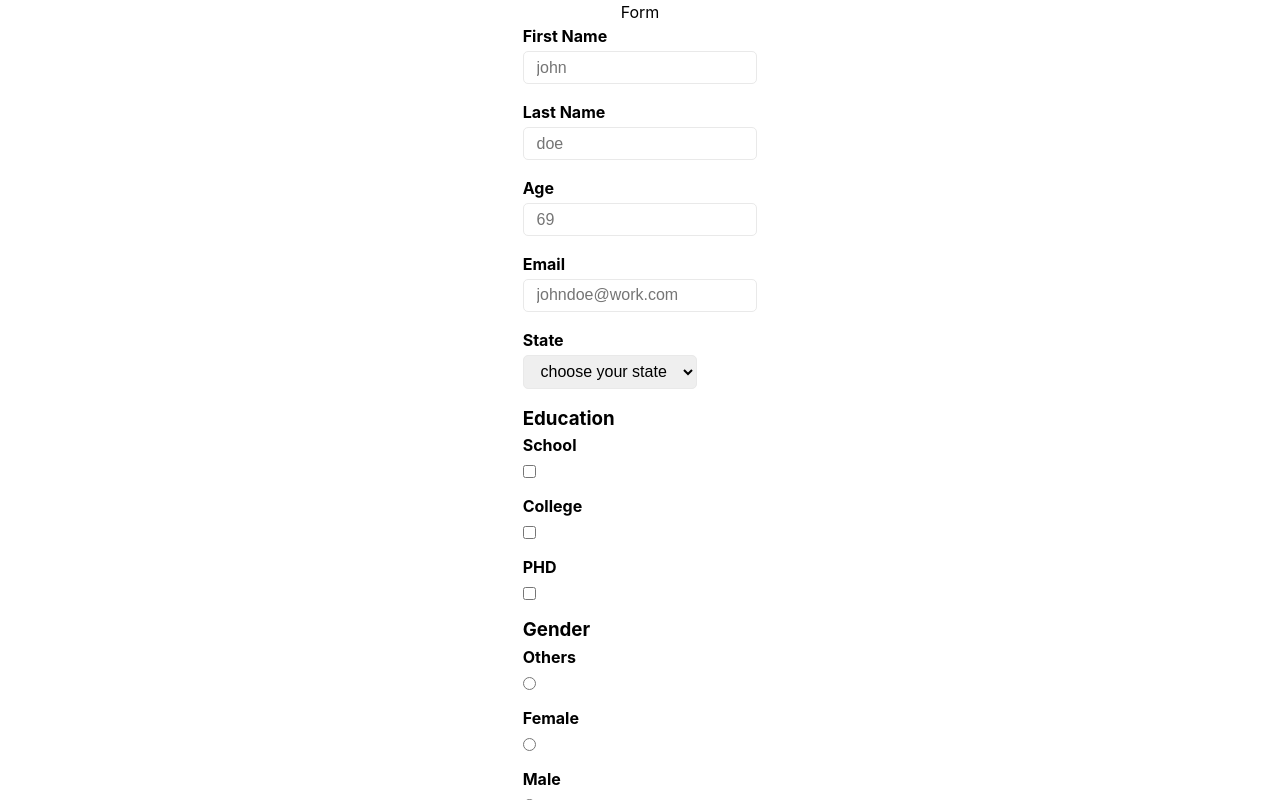
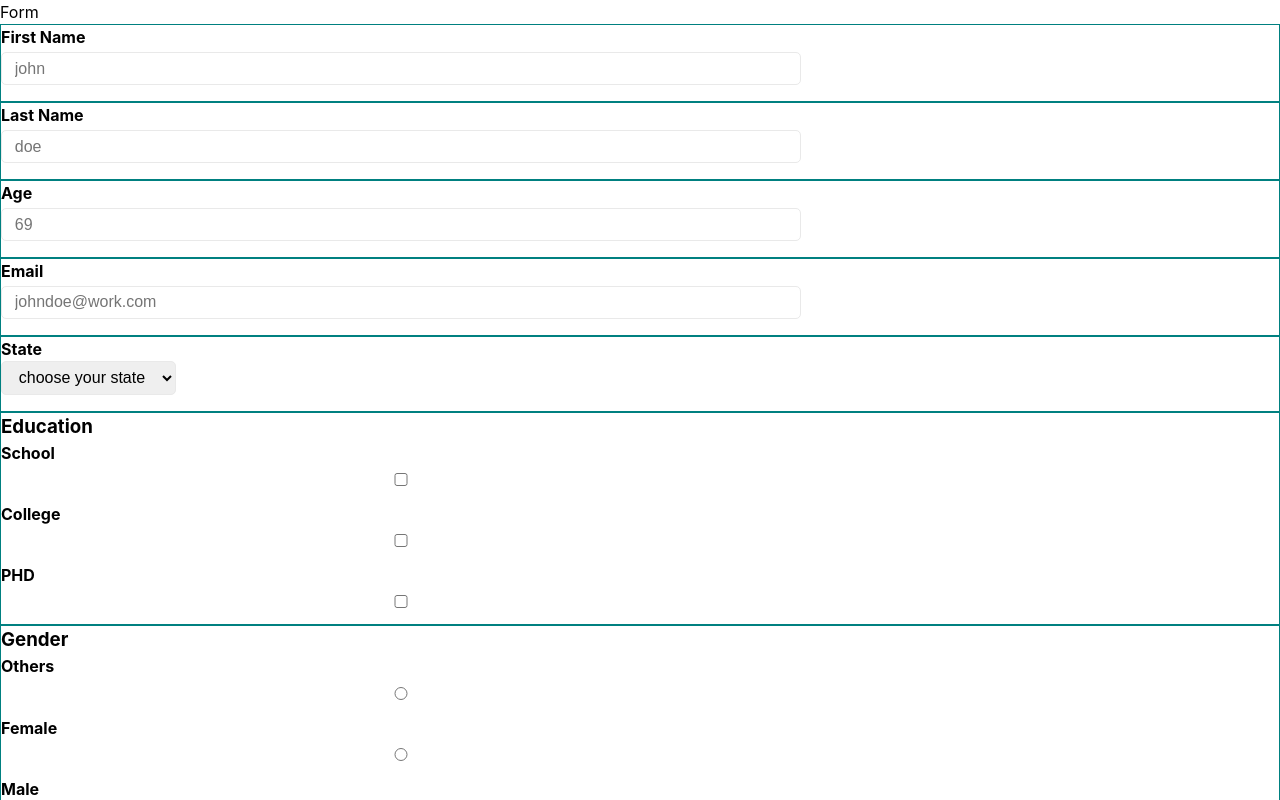
Before and after one commit to Rudrava/dynamic-component-generation, a React (Create React App) app: page / in a window 1280 px wide. Shown: the top 800 px of the page. Built offline with nearby package versions, Linux system fonts and the light colour scheme.

Commit message:
"added value tracking for multi value inputs 150402072021"

```diff
--- a/public/index.html
+++ b/public/index.html
@@ -2,42 +2,18 @@
 <html lang="en">
   <head>
     <meta charset="utf-8" />
-    <link rel="icon" href="%PUBLIC_URL%/favicon.ico" />
+    <link rel="icon" type="image/png" href="%PUBLIC_URL%/favicon.png" />
     <meta name="viewport" content="width=device-width, initial-scale=1" />
     <meta name="theme-color" content="#000000" />
     <meta
       name="description"
       content="Web site created using create-react-app"
     />
-    <link rel="apple-touch-icon" href="%PUBLIC_URL%/logo192.png" />
-    <!--
-      manifest.json provides metadata used when your web app is installed on a
-      user's mobile device or desktop. See https://developers.google.com/web/fundamentals/web-app-manifest/
-    -->
     <link rel="manifest" href="%PUBLIC_URL%/manifest.json" />
-    <!--
-      Notice the use of %PUBLIC_URL% in the tags above.
-      It will be replaced with the URL of the `public` folder during the build.
-      Only files inside the `public` folder can be referenced from the HTML.
-
-      Unlike "/favicon.ico" or "favicon.ico", "%PUBLIC_URL%/favicon.ico" will
-      work correctly both with client-side routing and a non-root public URL.
-      Learn how to configure a non-root public URL by running `npm run build`.
-    -->
-    <title>React App</title>
+    <title>Component GENS</title>
   </head>
   <body>
     <noscript>You need to enable JavaScript to run this app.</noscript>
     <div id="root"></div>
-    <!--
-      This HTML file is a template.
-      If you open it directly in the browser, you will see an empty page.
-
-      You can add webfonts, meta tags, or analytics to this file.
-      The build step will place the bundled scripts into the <body> tag.
-
-      To begin the development, run `npm start` or `yarn start`.
-      To create a production bundle, use `npm run build` or `yarn build`.
-    -->
   </body>
 </html>
--- a/src/App.js
+++ b/src/App.js
@@ -7,13 +7,11 @@ function App() {
       {Object.keys(genData).map((key, i) => {
         const compData = genData[key];
         return (
-          <section key={i + 1}>
-            <div>
-              {genComponent(compData.type, compData.data, (e) =>
-                console.log({ name: e.target.name, value: e.target.value })
-              )}
-            </div>
-          </section>
+          <div key={i + 1}>
+            {genComponent(compData.type, compData.data, (e) =>
+              console.log({ name: e.target.name, value: e.target.value })
+            )}
+          </div>
         );
       })}
     </>
--- a/src/Data.js
+++ b/src/Data.js
@@ -44,6 +44,7 @@ const genData = {
           { value: "as", label: "Assam" },
           { value: "nl", label: "Nagaland" },
         ],
+        multiple: true,
         required: true,
       },
       {
--- a/src/components/Inputs.js
+++ b/src/components/Inputs.js
@@ -23,7 +23,15 @@ export const OptionTypeInput = ({ data, onChange }) => {
         <div className="optionField" key={Math.round(Math.random() * 10000)}>
           <label htmlFor={opt?.value}>{opt?.label}</label>
           <input
-            onChange={onChange}
+            onChange={(e) => {
+              const value = [];
+              document
+                .querySelectorAll(`input[type=${data.fieldType}]`)
+                .forEach((node) => node.checked && value.push(node.value));
+              onChange({
+                target: { name: data?.fieldName, value },
+              });
+            }}
             type={opt?.optionType}
             name={data?.fieldName}
             id={opt?.value}
@@ -38,7 +46,8 @@ export const OptionTypeInput = ({ data, onChange }) => {
 export const DropdownTypeInput = ({ data, onChange }) => {
   return (
     <div className="inputField">
-      <label htmlFor={data?.fieldName}>{data?.fieldLabel}</label>
+      <label htmlFor={data?.fieldName}>
+        {data?.fieldLabel}
         <select onChange={onChange} name={data?.fieldName} id={data?.fieldName}>
           {data?.options.map((opt) => (
             <option key={Math.round(Math.random() * 10000)} value={opt.value}>
@@ -46,6 +55,7 @@ export const DropdownTypeInput = ({ data, onChange }) => {
             </option>
           ))}
         </select>
+      </label>
     </div>
   );
 };
--- a/src/index.css
+++ b/src/index.css
@@ -405,6 +405,9 @@ input[readonly],
 textarea[readonly] {
   background-color: var(--color-bg-secondary);
 }
+input {
+  width: 100%;
+}
 
 label {
   font-weight: bold;
@@ -474,3 +477,7 @@ blockquote footer {
   line-height: var(--line-height);
   padding: 1.5rem 0;
 }
+
+.inputField {
+  border: 1px solid teal;
+}
```
Also changed, not shown: public/favicon.png (added), 1 other file (tests, documents, lock files or other folders). Lines whose indentation alone changed are shown as unchanged.
